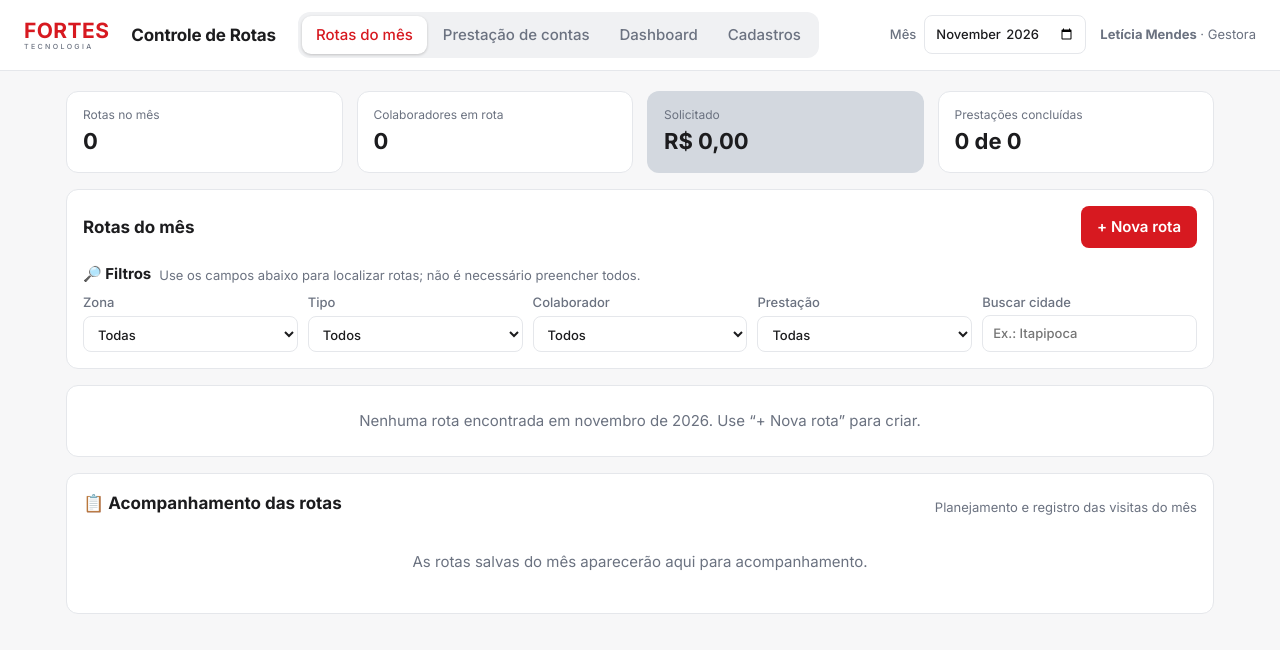
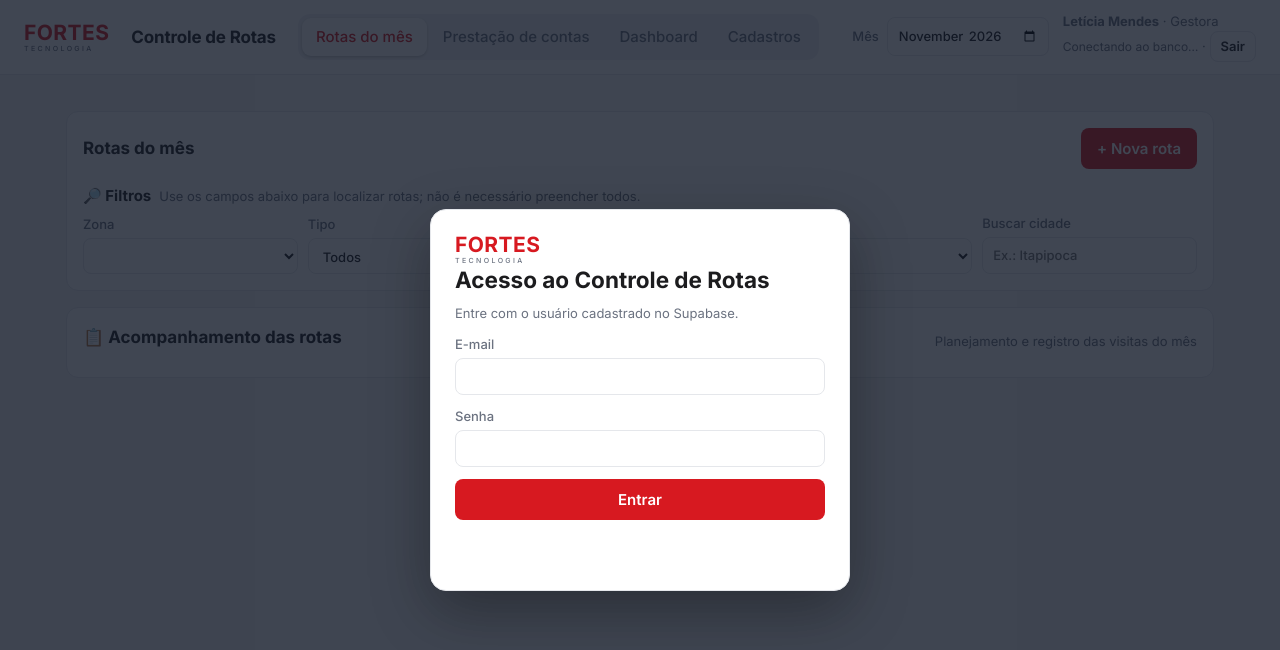
Before and after one commit to atendimentosuportecs/Controle-de-Rotas, a plain HTML site: page index.html in a window 1280 px wide. Drawn offline with nearby package versions, Linux system fonts and the light colour scheme.

Commit message:
Update index.html

```diff
--- a/index.html
+++ b/index.html
@@ -1,7 +1,6 @@
 <!DOCTYPE html>
 <html lang="pt-BR">
 <head>
-<link rel="icon" type="image/svg+xml" href="./Favicon.svg">
 <meta charset="utf-8">
 <meta name="viewport" content="width=device-width, initial-scale=1, viewport-fit=cover">
 <title>Controle de Rotas</title>
@@ -116,9 +115,15 @@ td .sub.warn{font-weight:600}
 th.p{background:#bfc6cf;color:#222a33}th.r{background:#dde1e6;color:#222a33}
 .acomp-table{min-width:1050px}.acomp-table input,.acomp-table select{width:100%;min-width:90px;padding:6px}.acomp-table td{font-size:13px}
 @media(max-width:700px){.wrap{padding:12px 10px 32px}.acomp-table{min-width:1000px}}
+
+#authGate{position:fixed;inset:0;background:#111827cc;z-index:9999;display:flex;align-items:center;justify-content:center;padding:18px}
+#authCard{background:var(--surf);color:var(--ink);border:1px solid var(--line);border-radius:16px;padding:24px;width:min(420px,100%);box-shadow:0 20px 60px #0005}
+#authCard h2{margin:0 0 8px}#authCard label{margin:12px 0}#authMsg{font-size:13px;color:var(--mut);min-height:20px}
+#cloudStatus{font-size:12px;color:var(--mut)}
 </style>
 </head>
 <body>
+<div id="authGate"><div id="authCard"><div class="logo">FORTES<small>TECNOLOGIA</small></div><h2>Acesso ao Controle de Rotas</h2><p class="hint">Entre com o usuário cadastrado no Supabase.</p><form id="authForm"><label>E-mail<input id="authEmail" type="email" autocomplete="username" required></label><label>Senha<input id="authPassword" type="password" autocomplete="current-password" required></label><button class="btn" style="width:100%" type="submit">Entrar</button></form><p id="authMsg" aria-live="polite"></p></div></div>
 <header class="top"><div class="logo">FORTES<small>TECNOLOGIA</small></div><h1>Controle de Rotas</h1>
 <nav>
 <button class="mb" data-t="rot" aria-selected="true">Rotas do mês</button>
@@ -126,7 +131,7 @@ th.p{background:#bfc6cf;color:#222a33}th.r{background:#dde1e6;color:#222a33}
 <button class="mb" data-t="dsh" aria-selected="false">Dashboard</button>
 <button class="mb" data-t="cad" aria-selected="false">Cadastros</button>
 </nav>
-<div class="me"><label>Mês<input type="month" id="mes"></label><span><b>Letícia Mendes</b> · Gestora</span></div></header>
+<div class="me"><label>Mês<input type="month" id="mes"></label><span><b>Letícia Mendes</b> · Gestora<br><span id="cloudStatus">Conectando ao banco…</span> · <button id="logoutBtn" class="btn ghost sm" type="button">Sair</button></span></div></header>
 <div class="wrap">
 
 <section id="rot">
@@ -195,7 +200,12 @@ th.p{background:#bfc6cf;color:#222a33}th.r{background:#dde1e6;color:#222a33}
 
 </div>
 
+<script src="https://cdn.jsdelivr.net/npm/@supabase/supabase-js@2"></script>
 <script>
+const SUPABASE_URL="https://gcuosgtepderzvhxlwht.supabase.co";
+const SUPABASE_KEY="sb_publishable_g8wiyOX66znOllFKCcFXlg_V5Vw2vRY";
+const sb=window.supabase.createClient(SUPABASE_URL,SUPABASE_KEY);
+let cloudReady=false,saveTimer=null;
 const T={'Litoral':{individual:100,dupla:80,triplo:80},'Sobral / Serra':{individual:85,dupla:75,triplo:75},'Sertão Inhamus':{individual:90,dupla:80,triplo:80}};let AL=25;const tarR=(z,r)=>r.tarifa||z.tarifa;
 const P={'Sindel Vitória':'CS','Karina Alves':'CS','Karyne Brandão':'CS','Rafael Mathias':'Suporte','Edler Cassiano':'Diretoria'};
 let S={mes:'2026-11',rotas:[],ent:{},open:null,nova:false,sub:'col'};
@@ -209,7 +219,12 @@ const syncP=()=>{Object.keys(P).forEach(k=>delete P[k]);S.colabs.forEach(c=>P[c.
 const POUS=[["Hotel Pilotos","Itapipoca","Av. Monsenhor Tabosa, 2168, Madalenas","88 99777-0001",80,100,0,0],["Hotel Casa Branca","Itapipoca","Av. Monsenhor Tabosa, 2695, Madalenas","88 99805-1116",70,100,0,0],["Pousada Viva Lo Sono","Itapipoca","Av. Anastácio Braga, 1055, Fazendinha","88 99665-8005",120,170,0,0],["Pousada Dourada","Crateús","Rua Carlos Rolim, 23, Centro","88 99704-5833",92,142,190,0],["Pousada Vasconcelos","Tianguá","R. Dep. Manoel Francisco, 438B, Centro","88 99449-2828",120,200,0,0],["Pousada Ramilos","Tianguá","R. Caruá, 1011, Subestação","88 99489-1464",105,180,220,290],["Pousada do Major","Ubajara","Ubajara, CE, 62350-000","85 9607-7865",120,180,0,0],["Pousada Pôr do Sol","Viçosa do Ceará","Sítio Pará, Viçosa do Ceará","88 99732-9668",70,150,150,0],["Pousada Nosso Recanto","Ipu","R. Cel. Félix, 1379, Centro","88 99809-7000",120,180,250,300],["Pousada São Cristóvão","Ipu","Av. Darcy Correa, 500, Centro","88 98170-0266",90,130,160,190]].map(p=>({nome:p[0],cid:p[1],end:p[2],tel:p[3],i:p[4],d:p[5],t:p[6],q:p[7]}));
 ZONAS[2].rotas[0].tarifa='Sertão Inhamus';S.colabs=S.colabs||Object.keys(P).map(n=>({nome:n,cc:P[n]}));S.zonas=S.zonas||ZONAS;S.pous=S.pous||POUS;S.tar&&Object.assign(T,S.tar);S.al&&(AL=S.al);S.edit=null;S.pe=null;S.psub=S.psub||'rot';syncP();
 const $=id=>document.getElementById(id);
-const save=()=>{try{localStorage.setItem('rotas-v3',JSON.stringify(S))}catch(e){}};
+const save=()=>{try{localStorage.setItem('rotas-v3',JSON.stringify(S))}catch(e){} if(cloudReady){clearTimeout(saveTimer);$('cloudStatus').textContent='Alterações pendentes…';saveTimer=setTimeout(saveCloud,700)}};
+async function saveCloud(){if(!cloudReady)return;try{const {error}=await sb.from('controle_rotas').upsert({id:1,dados:S,atualizado_em:new Date().toISOString()},{onConflict:'id'});if(error)throw error;$('cloudStatus').textContent='Sincronizado com o banco';}catch(e){$('cloudStatus').textContent='Falha ao sincronizar: '+(e.message||'verifique a conexão');console.error(e)}}
+async function startApp(){const {data:{session}}=await sb.auth.getSession();if(!session){$('authGate').style.display='flex';return} $('authGate').style.display='none';$('authEmail').value=session.user.email||'';try{const {data,error}=await sb.from('controle_rotas').select('dados').eq('id',1).maybeSingle();if(error)throw error;if(data&&data.dados&&Object.keys(data.dados).length){S=data.dados;S.colabs=S.colabs||Object.keys(P).map(n=>({nome:n,cc:P[n]}));S.zonas=S.zonas||ZONAS;S.pous=S.pous||POUS;S.ent=S.ent||{};S.rotas=S.rotas||[];S.tar&&Object.assign(T,S.tar);if(S.al)AL=S.al;syncP();localStorage.setItem('rotas-v3',JSON.stringify(S));}else{await sb.from('controle_rotas').upsert({id:1,dados:S,atualizado_em:new Date().toISOString()},{onConflict:'id'});}cloudReady=true;$('cloudStatus').textContent='Conectado · '+session.user.email;draw();}catch(e){$('cloudStatus').textContent='Erro ao carregar banco: '+e.message;console.error(e)}}
+$('authForm').addEventListener('submit',async e=>{e.preventDefault();$('authMsg').textContent='Entrando…';const {error}=await sb.auth.signInWithPassword({email:$('authEmail').value.trim(),password:$('authPassword').value});if(error){$('authMsg').textContent='Não foi possível entrar: '+error.message;return}await startApp()});
+$('logoutBtn').addEventListener('click',async()=>{cloudReady=false;await sb.auth.signOut();$('authGate').style.display='flex';$('authMsg').textContent='Você saiu do sistema.'});
+sb.auth.onAuthStateChange((event,session)=>{if(event==='SIGNED_OUT'){cloudReady=false;$('authGate').style.display='flex'}});
 const R=v=>v.toLocaleString('pt-BR',{style:'currency',currency:'BRL'});
 const esc=s=>String(s).replace(/[&<>"]/g,c=>({'&':'&amp;','<':'&lt;','>':'&gt;','"':'&quot;'}[c]));
 const D=d=>d?d.split('-').reverse().join('/'):'';
@@ -548,7 +563,7 @@ function drawDsh(){const k=kpi(),d=k.gas-k.solc;
   $('dpou').innerHTML=top.length?top.map(n=>{const p=S.pous.find(x=>x.nome===n);return `<div class="rc-f" style="border:0;padding:6px 0"><span><b>${esc(n)}</b><div class="sub">${p?esc(p.cid):''}</div></span><span class="tag">${C[n]} hospedagem(ns)-pessoa</span></div>`}).join(''):'<div class="empty">Escolha a pousada ao montar as rotas para ver o ranking.</div>';
   drawRzn()}
 
-draw();
+startApp();
 </script>
 </body>
 </html>
```
